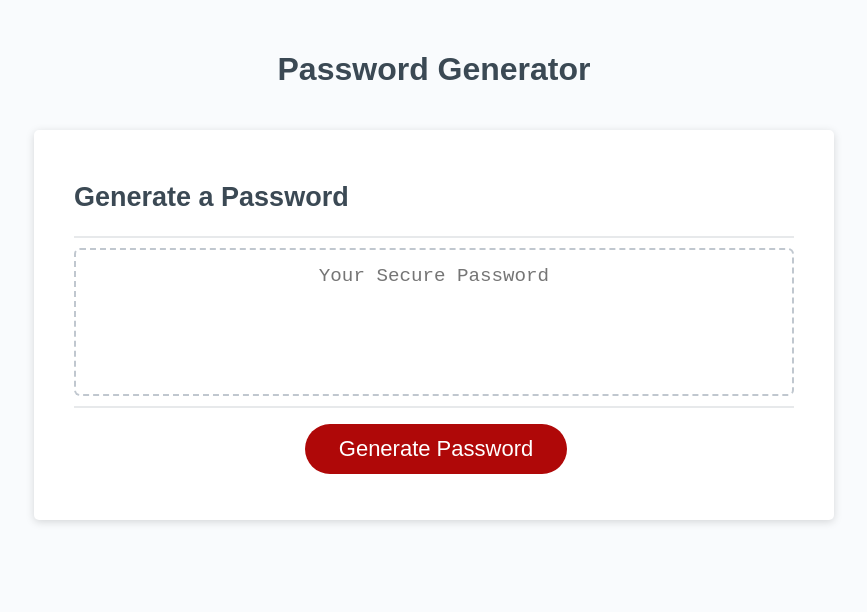
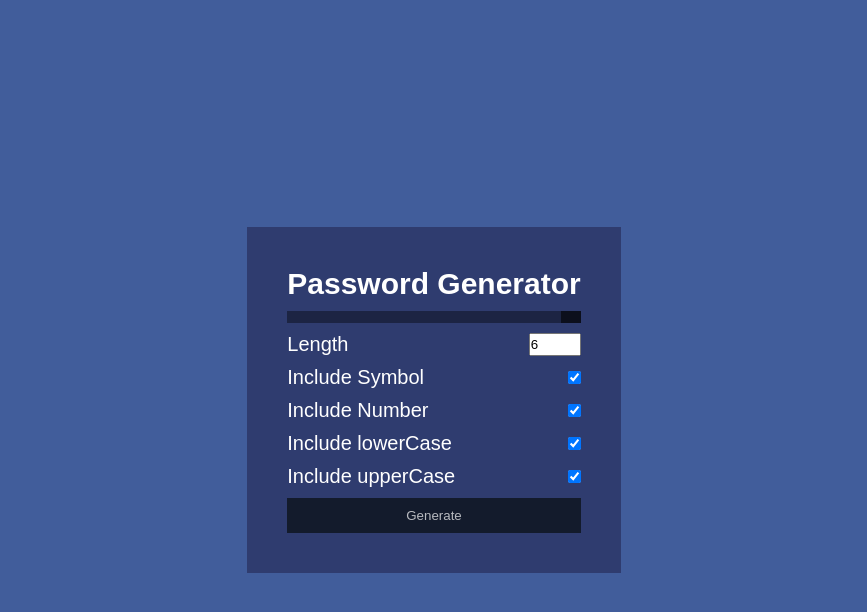
Before and after one commit to Tieranyr/password-generator, a plain HTML site: page Develop/index.html in a window 1280 px wide. Shown: the whole page, without its empty margins (206-1073 px from the left). Drawn offline with Linux system fonts and the light colour scheme.

Commit message:
final additions

```diff
--- a/Develop/index.html
+++ b/Develop/index.html
@@ -1,34 +1,44 @@
 <!DOCTYPE html>
 <html lang="en">
+
 <head>
-    <meta charset="UTF-8" />
-    <meta name="viewport" content="width=device-width, initial-scale=1.0" />
-    <meta http-equiv="X-UA-Compatible" content="ie=edge" />
+  <meta charset="UTF-8">
+  <meta name="viewport" content="width=device-width, initial-scale=1.0">
   <title>Password Generator</title>
-    <link rel="stylesheet" href="style.css" />
+  <link rel='stylesheet' href='./style.css'>
 </head>
+
 <body>
-    <div class="wrapper">
-      <header>
-        <h1>Password Generator</h1>
-      </header>
-      <div class="card">
-        <div class="card-header">
-          <h2>Generate a Password</h2>
+  <div class="container">
+    <div class="password-generator">
+      <h2>Password Generator</h2>
+      <div class="password">
+        <p id="passwordBox"></p><i class="far fa-clipboard" onclick="copyPassword()"></i></i>
       </div>
-        <div class="card-body">
-          <textarea
-            readonly
-            id="password"
-            placeholder="Your Secure Password"
-            aria-label="Generated Password"
-          ></textarea>
+      <div>
+        <label for="length">Length</label>
+        <input type="number" id="length" min="6" max="20" value="6">
       </div>
-        <div class="card-footer">
-          <button id="generate" class="btn">Generate Password</button>
+      <div>
+        <label for="symbol">Include Symbol</label>
+        <input type="checkbox" id="symbol" checked>
       </div>
+      <div>
+        <label for="number">Include Number</label>
+        <input type="checkbox" id="number" checked>
+      </div>
+      <div>
+        <label for="lowerCase">Include lowerCase</label>
+        <input type="checkbox" id="lowerCase" checked>
+      </div>
+      <div>
+        <label for="upperCase">Include upperCase</label>
+        <input type="checkbox" id="upperCase" checked>
+      </div>
+      <button onclick="createPassword()">Generate</button>
     </div>
   </div>
   <script src="script.js"></script>
 </body>
+
 </html>
--- a/Develop/script.js
+++ b/Develop/script.js
@@ -1,14 +1,55 @@
-// Assignment Code
-var generateBtn = document.querySelector("#generate");
 
-// Write password to the #password input
-function writePassword() {
-  var password = generatePassword();
-  var passwordText = document.querySelector("#password");
 
-  passwordText.value = password;
+const keys = {
+  upperCase: "ABCDEFGHIJKLMNOPQRSTUVWXYZ",
+  lowerCase: "abcdefghijklmnopqrstuvwxyz",
+  number: "0123456789",
+  symbol: "@#$%^&*()_+~|}{[]></-="
+}
+const getKey = [
+  function upperCase() {
+    return keys.upperCase[Math.floor(Math.random() * keys.upperCase.length)];
+  },
+  function lowerCase() {
+    return keys.lowerCase[Math.floor(Math.random() * keys.lowerCase.length)];
+  },
+  function number() {
+    return keys.number[Math.floor(Math.random() * keys.number.length)];
+  },
+  function symbol() {
+    return keys.symbol[Math.floor(Math.random() * keys.symbol.length)];
+  }
+];
 
+function createPassword() {
+  const upper = document.getElementById("upperCase").checked;
+  const lower = document.getElementById("lowerCase").checked;
+  const number = document.getElementById("number").checked;
+  const symbol = document.getElementById("symbol").checked;
+  if (upper + lower + number + symbol === 0) {
+    alert("Please check atleast one box!");
+    return;
+  }
+  const passwordBox = document.getElementById("passwordBox");
+  const length = document.getElementById("length");
+  let password = "";
+  while (length.value > password.length) {
+    let keyToAdd = getKey[Math.floor(Math.random() * getKey.length)];
+    let isChecked = document.getElementById(keyToAdd.name).checked;
+    if (isChecked) {
+      password += keyToAdd();
+    }
+  }
+  passwordBox.innerHTML = password;
 }
-
-// Add event listener to generate button
-generateBtn.addEventListener("click", writePassword);
+function copyPassword() {
+  const textarea = document.createElement('textarea');
+  const password = document.getElementById("passwordBox").innerText;
+  if (!password) { return; }
+  textarea.value = password;
+  document.body.appendChild(textarea);
+  textarea.select();
+  document.execCommand('copy');
+  textarea.remove();
+  alert('Password copied to clipboard');
+}
--- a/Develop/style.css
+++ b/Develop/style.css
@@ -1,137 +1,50 @@
-*,
-*::before,
-*::after {
+* {
+  margin: 0;
+  padding: 0;
   box-sizing: border-box;
 }
 
-html,
-body,
-.wrapper {
-  height: 100%;
-  margin: 0;
-  padding: 0;
+.container {
+  display: flex;
+  justify-content: center;
+  align-items: center;
+  background-color: #415d9b;
+  height: 100vh;
 }
 
-body {
+.password-generator {
+  padding: 40px;
+  background-color: #2f3c6f;
+  color: white;
+  font-size: 20px;
   font-family: sans-serif;
-  background-color: #f9fbfd;
 }
 
-.wrapper {
-  padding-top: 30px;
-  padding-left: 20px;
-  padding-right: 20px;
+.password-generator div {
+  display: flex;
+  justify-content: space-between;
+  margin: 10px 0;
 }
 
-header {
-  text-align: center;
-  padding: 20px;
-  padding-top: 0px;
-  color: hsl(206, 17%, 28%);
+.password {
+  min-width: 280px;
+  background-color: #1c2443;
+  color: rgb(199, 199, 199);
 }
 
-.card {
-  background-color: hsl(0, 0%, 100%);
-  border-radius: 5px;
-  border-width: 1px;
-  box-shadow: rgba(0, 0, 0, 0.15) 0px 2px 8px 0px;
-  color: hsl(206, 17%, 28%);
-  font-size: 18px;
-  margin: 0 auto;
-  max-width: 800px;
-  padding: 30px 40px;
+.password p {
+  padding: 6px 10px;
 }
 
-.card-header::after {
-  content: " ";
-  display: block;
-  width: 100%;
-  background: #e7e9eb;
-  height: 2px;
+.password i {
+  background-color: rgba(0, 0, 0, 0.575);
+  padding: 6px 10px;
 }
 
-.card-body {
-  min-height: 100px;
+.password-generator button {
+  width: 100%;
+  border: none;
+  color: rgba(255, 255, 255, 0.699);
+  background-color: #131b2c;
+  padding: 10px;
 }
-
-.card-footer {
-  text-align: center;
-}
-
-.card-footer::before {
-  content: " ";
-  display: block;
-  width: 100%;
-  background: #e7e9eb;
-  height: 2px;
-}
-
-.card-footer::after {
-  content: " ";
-  display: block;
-  clear: both;
-}
-
-.btn {
-  border: none;
-  background-color: hsl(360, 91%, 36%);
-  border-radius: 25px;
-  box-shadow: rgba(0, 0, 0, 0.1) 0px 1px 6px 0px rgba(0, 0, 0, 0.2) 0px 1px 1px
-    0px;
-  color: hsl(0, 0%, 100%);
-  display: inline-block;
-  font-size: 22px;
-  line-height: 22px;
-  margin: 16px 16px 16px 20px;
-  padding: 14px 34px;
-  text-align: center;
-  cursor: pointer;
-}
-
-button[disabled] {
-  cursor: default;
-  background: #c0c7cf;
-}
-
-.float-right {
-  float: right;
-}
-
-#password {
-  -webkit-appearance: none;
-  -moz-appearance: none;
-  appearance: none;
-  border: none;
-  display: block;
-  width: 100%;
-  padding-top: 15px;
-  padding-left: 15px;
-  padding-right: 15px;
-  padding-bottom: 85px;
-  font-size: 1.2rem;
-  text-align: center;
-  margin-top: 10px;
-  margin-bottom: 10px;
-  border: 2px dashed #c0c7cf;
-  border-radius: 6px;
-  resize: none;
-  overflow: hidden;
-}
-
-@media (max-width: 690px) {
-  .btn {
-    font-size: 1rem;
-    margin: 16px 0px 0px 0px;
-    padding: 10px 15px;
-  }
-
-  #password {
-    font-size: 1rem;
-  }
-}
-
-@media (max-width: 500px) {
-  .btn {
-    font-size: 0.8rem;
-  }
-}
```
Also changed, not shown: Develop/Screenshot.png (added), 1 other file. Lines whose indentation alone changed are shown as unchanged.
